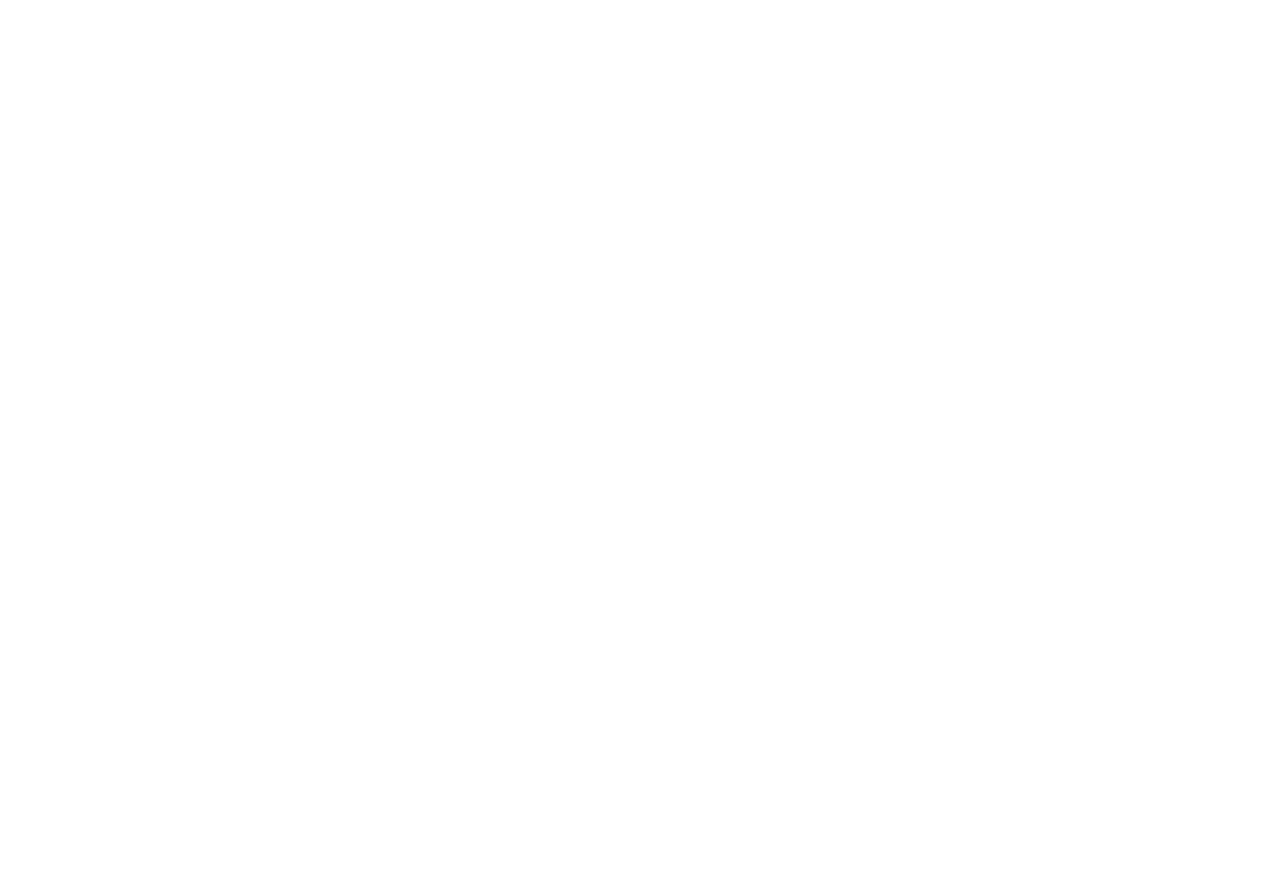
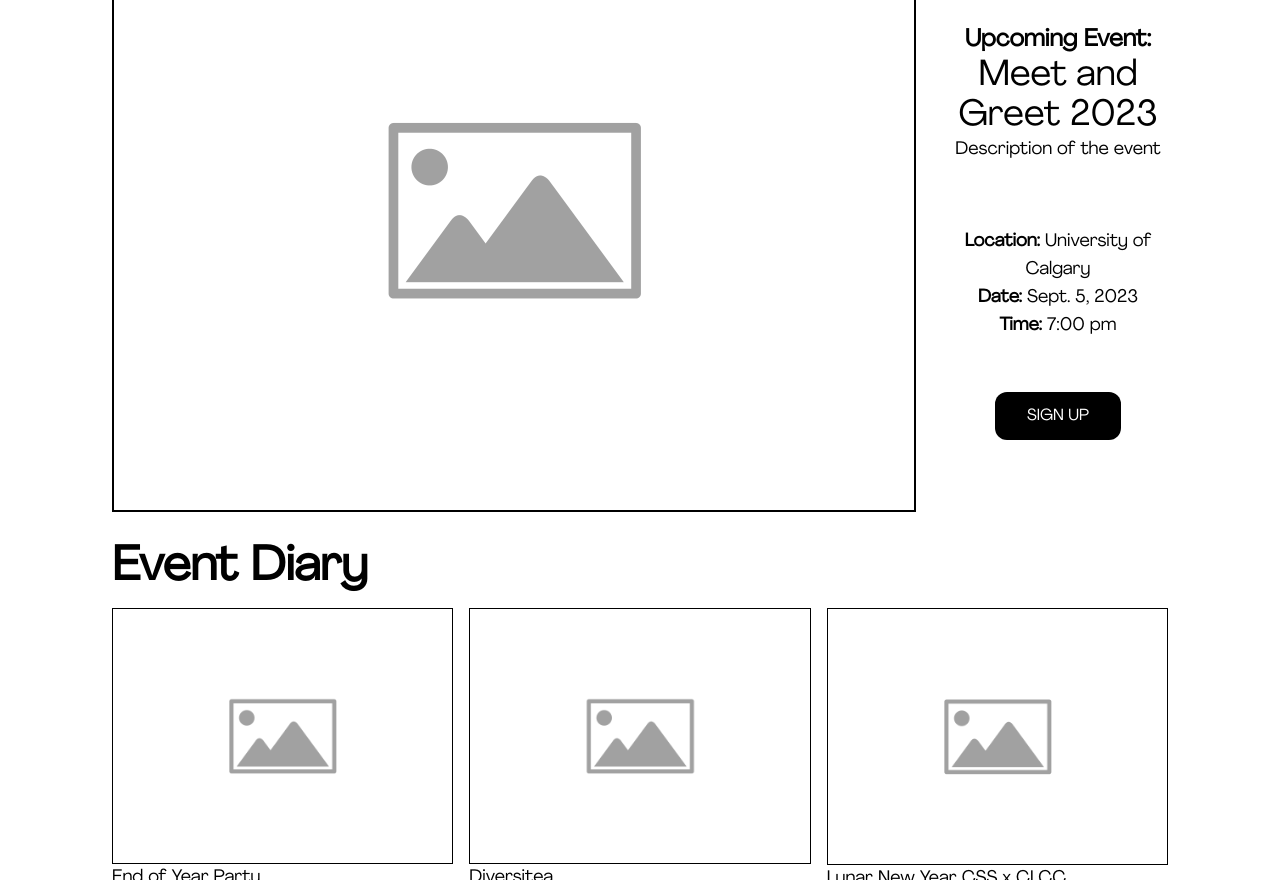
Before and after one commit to allennguyen01/UCalgary-CSS, a React (Vite) app: page /events in a window 1280 px wide. Shown: the part 220-1100 px from the top of the page. Before the commit the page ends 864 px from the top, so only its background shows below. Built offline with nearby package versions, Linux system fonts and the light colour scheme.

Commit message:
Finish events pages with placeholder content

```diff
--- a/src/pages/Events.jsx
+++ b/src/pages/Events.jsx
@@ -1,5 +1,126 @@
-function Events() {
-  return <h1>Events</h1>;
+import img from "../assets/placeholder-image.png";
+import PropTypes from "prop-types";
+
+const events = [
+  {
+    id: 0,
+    name: "End of Year Party",
+    date: "April 6, 2023",
+    img: img,
+  },
+  {
+    id: 1,
+    name: "Diversitea",
+    date: "January 20, 2023",
+    img: img,
+  },
+  {
+    id: 2,
+    name: "Lunar New Year CSS x CLCC",
+    date: "January 27, 2023",
+    img: img,
+  },
+  {
+    id: 3,
+    name: "Octopus Friday Games",
+    date: "November 25, 2022",
+    img: img,
+  },
+  {
+    id: 4,
+    name: "Meet & Greet",
+    date: "October 14, 2022",
+    img: img,
+  },
+  {
+    id: 5,
+    name: "Year End Party",
+    date: "April 1, 2022",
+    img: img,
+  },
+  {
+    id: 6,
+    name: "Lunar New Year",
+    date: "February 6, 2022",
+    img: img,
+  },
+  {
+    id: 7,
+    name: "New Years Photo Contest x CGSA",
+    date: "February 5, 2022",
+    img: img,
+  },
+  {
+    id: 8,
+    name: "Fall Welcome Event",
+    date: "October 22, 2021",
+    img: img,
+  },
+];
+
+export default function Events() {
+  return (
+    <div className="flex flex-col gap-8 m-8">
+      <section className="flex flex-auto gap-8 items-center justify-center">
+        <img
+          src={img}
+          alt="New Event Poster"
+          className="border-black border-2"
+        />
+        <div className="text-center">
+          <div className="my-8">
+            <p className="text-2xl font-bold">Upcoming Event:</p>
+            <h1 className="text-4xl">Meet and Greet 2023</h1>
+            <p className="text-lg">Description of the event</p>
+          </div>
+
+          <div className="my-16 text-lg">
+            <p>
+              <strong>Location:</strong> University of Calgary
+            </p>
+            <p>
+              <strong>Date:</strong> Sept. 5, 2023
+            </p>
+            <p>
+              <strong>Time:</strong> 7:00 pm
+            </p>
+          </div>
+
+          <div>
+            <a href="" className="bg-black text-white rounded-xl px-8 py-4">
+              SIGN UP
+            </a>
+          </div>
+        </div>
+      </section>
+
+      <section>
+        <h1 className="text-5xl font-bold">Event Diary</h1>
+        <div className="grid grid-cols-3 gap-4 items-center justify-items-center my-4">
+          {events.map((e) => (
+            <DiaryEvent key={e.id} event={e} />
+          ))}
+        </div>
+      </section>
+    </div>
+  );
 }
 
-export default Events;
+function DiaryEvent({ event }) {
+  return (
+    <div>
+      <img
+        src={event.img}
+        alt={event.name}
+        width={400}
+        className="border border-black"
+      />
+      <p className="text-lg">{event.name}</p>
+      <p>{event.date}</p>
+    </div>
+  );
+}
+
+DiaryEvent.propTypes = {
+  event: PropTypes.object,
+};
```
Also changed, not shown: src/assets/placeholder-image.png (added).
